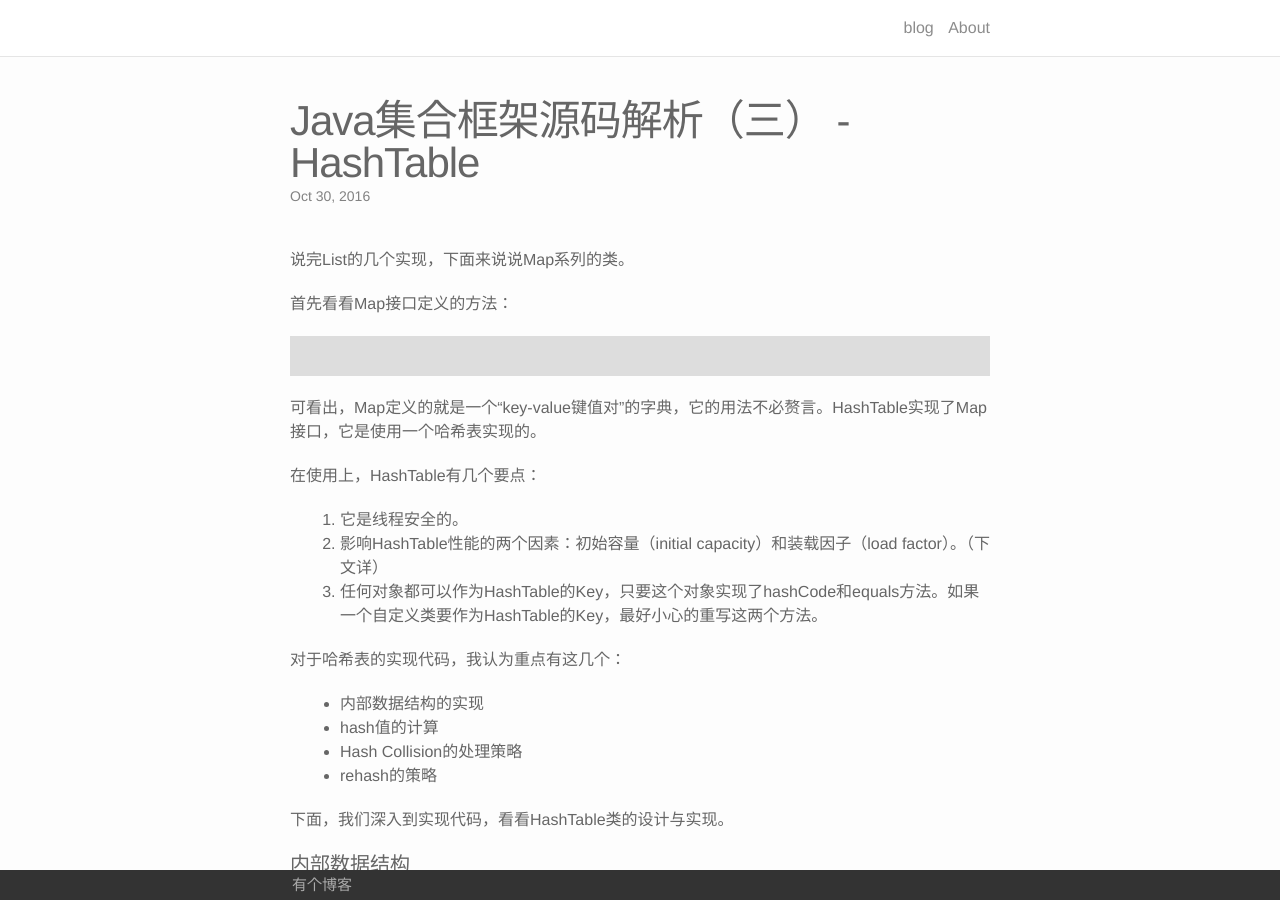
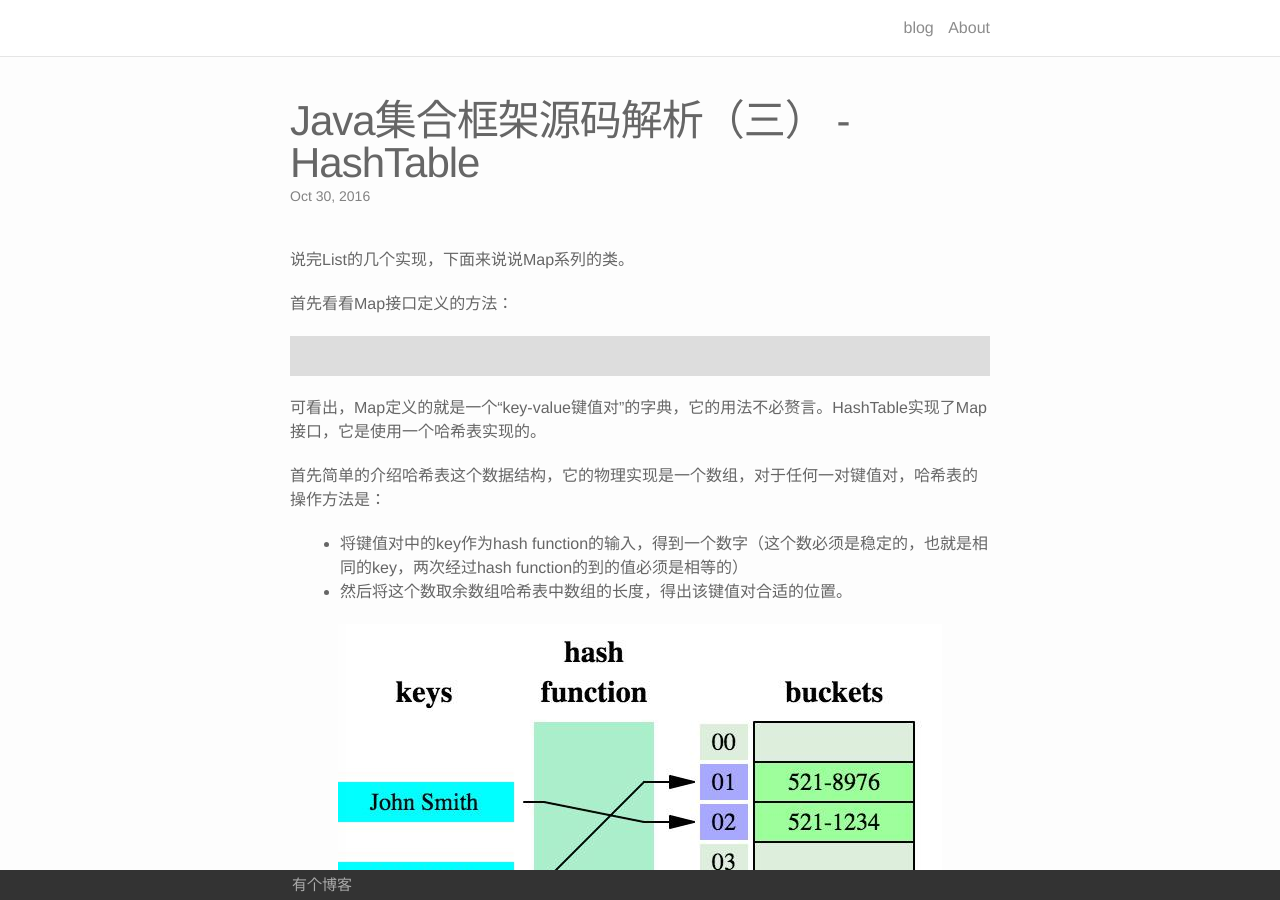
Before and after one commit to afghl/afghl.github.io, a Jekyll site: the page built from _posts/2016-10-31-java-collection-framework-03-hashtable.markdown, in a window 1280 px wide and 900 px high. Built offline with Jekyll 4.4.1, drawn with Linux system fonts in a browser that asks for light colours.

Commit message:
add hashmap post

```diff
--- a/_posts/2016-10-31-java-collection-framework-03-hashtable.markdown
+++ b/_posts/2016-10-31-java-collection-framework-03-hashtable.markdown
@@ -13,6 +13,13 @@ date:   2016-10-30 11:54:00 +0800
 ~~~
 
 可看出，Map定义的就是一个“key-value键值对”的字典，它的用法不必赘言。HashTable实现了Map接口，它是使用一个哈希表实现的。
+
+首先简单的介绍哈希表这个数据结构，它的物理实现是一个数组，对于任何一对键值对，哈希表的操作方法是：
+
+- 将键值对中的key作为hash function的输入，得到一个数字（这个数必须是稳定的，也就是相同的key，两次经过hash function的到的值必须是相等的）
+- 然后将这个数取余数组哈希表中数组的长度，得出该键值对合适的位置。
+
+![Alt](/images/hashtable(3).jpg)
 
 在使用上，HashTable有几个要点：
 
--- /dev/null
+++ b/_posts/2016-11-07-java-collection-framework-04-hashmap.markdown
@@ -0,0 +1,5 @@
+---
+layout: post
+title:  "Java集合框架源码解析（四） - HashMap"
+date:   2016-11-07 22:13:00 +0800
+---
```
Also changed, not shown: images/hashtable(2).png (added), images/hashtable(3).jpg (added), images/hashtable.gif (added).
